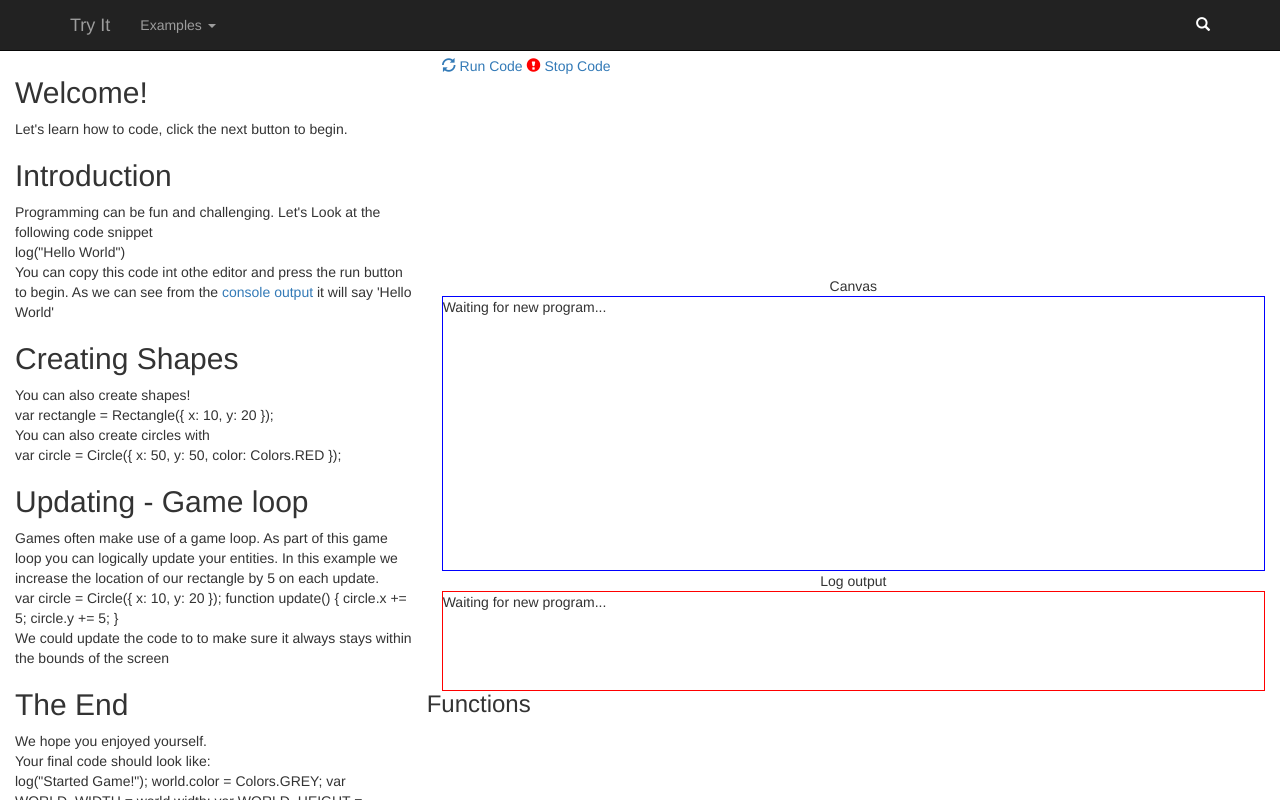
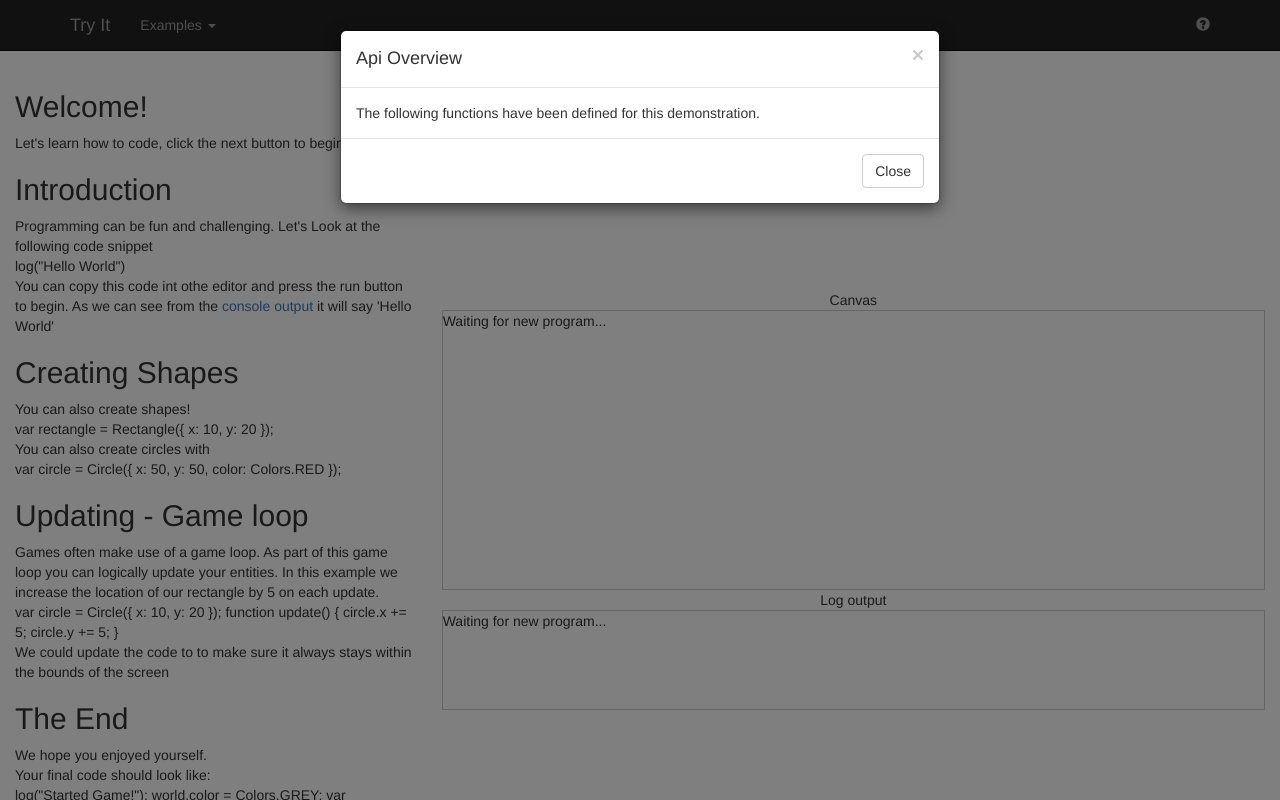
Before and after one commit to AlanFoster/CodeRunner, a website: page index.html in a window 1280 px wide. Both pictures are taken after a click on the link "View API". Shown: the top 800 px of the page. Drawn offline with nearby package versions, Linux system fonts and the light colour scheme; files whose address does not match are found by name.

Commit message:
Add modal for seeing the available API

```diff
--- a/coderunner.js
+++ b/coderunner.js
@@ -62,7 +62,7 @@ var codeRunner = (function (codeRunner) {
 
     api.push({
         name: "Available Entities",
-        description: "All information about the objects which can be created with this application",
+        description: "Creating entities",
         todoNameMe: availableEntities
     });
     api.push({
--- a/index.html
+++ b/index.html
@@ -2,7 +2,7 @@
 <html lang="en">
 <head>
     <meta charset="UTF-8">
-    <title>Document</title>
+    <title>Code Editor</title>
 
     <link href="bower_components/bootstrap/dist/css/bootstrap.min.css" rel="stylesheet"/>
     <link href="style.css" rel="stylesheet"/>
@@ -10,7 +10,7 @@
 <body>
 
 
-<div class="navbar navbar-inverse navbar-fixed-top" role="navigation">
+<div class="navbar navbar-inverse navbar-fixed-top">
     <div class="container">
         <div class="navbar-header">
             <!-- Toggle bar which appears when less than the appropriate size -->
@@ -34,15 +34,14 @@
             </ul>
             <ul class="nav navbar-nav navbar-right">
                 <li>
-                    <a href="#" title="View API">
-                        <span class="glyphicon glyphicon-search"></span>
+                    <a href="#" class="view-api" title="View API" data-toggle="modal" data-target="#apiModal">
+                        <span class="glyphicon glyphicon-question-sign"></span>
                     </a>
                 </li>
             </ul>
         </div>
     </div>
 </div>
-
 
 <script id="api-detail" type="text/template">
     <div>
@@ -117,7 +116,29 @@
     </div>
 </script>
 
-<h3>Tutorial</h3>
+<div class="modal fade" id="apiModal" tabindex="-1" role="dialog" aria-labelledby="myModalLabel" aria-hidden="true">
+    <div class="modal-dialog">
+        <div class="modal-content">
+            <div class="modal-header">
+                <button type="button" class="close" data-dismiss="modal" aria-hidden="true">&times;</button>
+                <h4 class="modal-title" id="myModalLabel">Api Overview</h4>
+            </div>
+            <div class="modal-body">
+                The following functions have been defined for this demonstration.
+                <div intepreter-api>
+                </div>
+            </div>
+            <div class="modal-footer">
+                <button type="button" class="btn btn-default" data-dismiss="modal">Close</button>
+            </div>
+        </div>
+    </div>
+</div>
+
+
+<div class="view">
+
+
 <div id="tutorial-box">
     <div class="col-md-4">
         <div class="page">
@@ -169,9 +190,9 @@
                 var circle = Circle({
                     x: 10,
                     y: 20
-                    });
+                });
 
-                    function update() {
+                function update() {
                     circle.x += 5;
                     circle.y += 5;
                 }
@@ -338,12 +359,10 @@
 
 
     <div>
-        <!-- Editor and code box are synced -->
         <div id="code-box">
 
         </div>
     </div>
-
     <div>
         <div class="text-center">Canvas</div>
         <div id="code-result" class="environment">
@@ -359,15 +378,6 @@
     </div>
 
 </div>
-
-
-
-<div>
-    <h3>Functions</h3>
-    <div intepreter-api>
-
-    </div>
-
 </div>
 
 </body>
--- a/style.css
+++ b/style.css
@@ -1,6 +1,6 @@
 .logging-container {
     height: 100px;
-    border: 1px solid red;
+    border: 1px solid #CCCCCC;
     overflow-y: scroll
 }
 
@@ -17,8 +17,8 @@
 }
 
 .environment {
-    border: 1px solid blue;
-    height: 275px;
+    border: 1px solid #CCCCCC;
+    height: 280px;
 }
 
 #code-box {
@@ -28,3 +28,7 @@
 .red {
     color: #FF0000
 }
+
+.view {
+    margin-top: 70px;
+}
```
